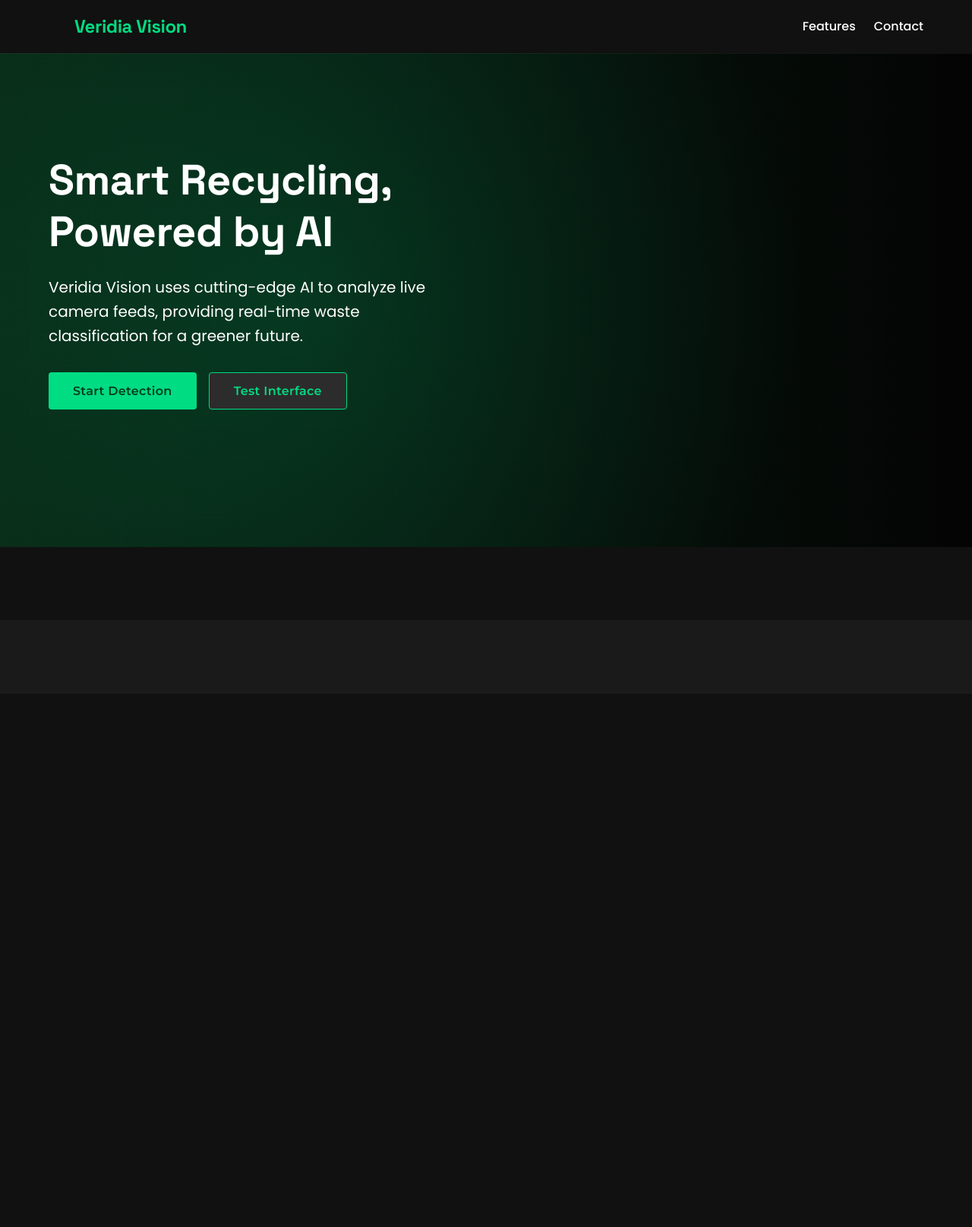
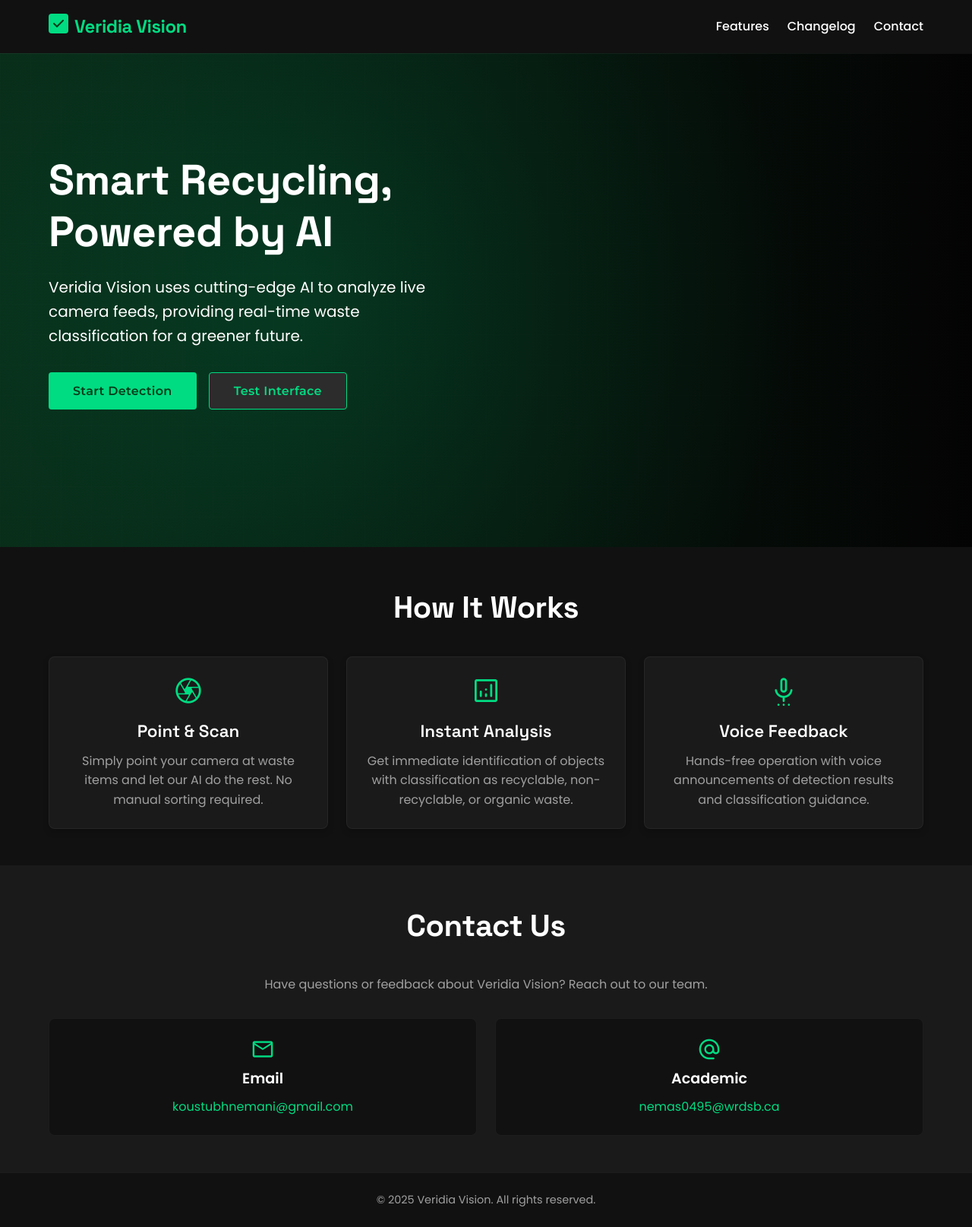
Before and after one commit to SaiCraze/VeridiaVision, a Python web app: template templates/index.html in a window 1280 px wide. Shown: the whole page at 76% size. Before the commit the page ends 720 px from the top, so only its background shows below. Run offline with Jinja, Linux system fonts and the light colour scheme; the template is opened without the code that fills it, so the values that code supplies are empty.

Commit message:
Update index.html

```diff
--- a/templates/index.html
+++ b/templates/index.html
@@ -24,18 +24,29 @@
     <style>
         .hero-buttons {
             display: flex;
-            gap: var(--space-sm, 16px); /* Use variable from styles.css or default */
-            flex-wrap: wrap;
+            gap: var(--space-sm, 16px); /* Use variable or default */
+            flex-wrap: wrap; /* Allow buttons to wrap */
+            margin-top: var(--space-lg, 32px); /* Add some space above buttons */
         }
+        /* Style for the test button */
         #test-interface-button {
-            background-color: var(--subtle-gray, #2c2c2c);
+            background-color: var(--subtle-gray, #2c2c2c); /* Use subtle color */
             color: var(--primary-green, #00DC82);
             border: 1px solid var(--primary-green, #00DC82);
+            padding: 14px 32px; /* Match cta-button padding if defined */
+            font-size: 1rem; /* Match cta-button font size */
+            font-weight: 600; /* Match cta-button font weight */
+            border-radius: 4px; /* Match cta-button border radius */
+            cursor: pointer;
+            transition: all 0.2s ease;
+            display: inline-block;
+            letter-spacing: 0.3px;
+            font-family: var(--font-interface, 'Montserrat'); /* Match cta-button font */
         }
          #test-interface-button:hover {
-             background-color: rgba(0, 220, 130, 0.1);
+             background-color: rgba(0, 220, 130, 0.1); /* Subtle green background */
              box-shadow: 0 4px 12px rgba(0, 220, 130, 0.2);
-             transform: translateY(-2px); /* Keep hover effect consistent */
+             transform: translateY(-2px);
          }
     </style>
 </head>
@@ -44,12 +55,16 @@
         <div class="nav-container">
             <div class="logo-container">
                 <span class="logo-icon">
-                     <svg width="26" height="26" viewBox="0 0 26 26" fill="none" xmlns="http://www.w3.org/2000/svg"></svg>
+                    <svg width="26" height="26" viewBox="0 0 26 26" fill="none" xmlns="http://www.w3.org/2000/svg">
+                        <rect width="26" height="26" rx="4" fill="#00DC82"/>
+                        <path d="M7 13L11 17L19 9" stroke="#003c1a" stroke-width="2" stroke-linecap="round" stroke-linejoin="round"/>
+                    </svg>
                 </span>
                 <a href="{{ url_for('index') }}" class="logo-text">Veridia Vision</a>
             </div>
             <ul class="nav-links">
                 <li><a href="#features" class="nav-link">Features</a></li>
+                <li><a href="{{ url_for('changelog_page') }}" class="nav-link">Changelog</a></li>
                 <li><a href="#contact" class="nav-link">Contact</a></li>
             </ul>
         </div>
@@ -73,26 +88,68 @@
     </main>
 
     <section id="features" class="features-section">
-        </section>
+        <div class="section-container">
+            <h2 class="section-title">How It Works</h2>
+            <div class="feature-cards">
+                <div class="feature-card">
+                    <span class="feature-icon material-symbols-rounded">camera</span>
+                    <h3>Point & Scan</h3>
+                    <p>Simply point your camera at waste items and let our AI do the rest. No manual sorting required.</p>
+                </div>
+                <div class="feature-card">
+                    <span class="feature-icon material-symbols-rounded">analytics</span>
+                    <h3>Instant Analysis</h3>
+                    <p>Get immediate identification of objects with classification as recyclable, non-recyclable, or organic waste.</p>
+                </div>
+                <div class="feature-card">
+                    <span class="feature-icon material-symbols-rounded">settings_voice</span>
+                    <h3>Voice Feedback</h3>
+                    <p>Hands-free operation with voice announcements of detection results and classification guidance.</p>
+                </div>
+            </div>
+        </div>
+    </section>
 
     <section id="contact" class="contact-section">
-       </section>
+        <div class="section-container">
+            <h2 class="section-title">Contact Us</h2>
+            <p class="contact-description">Have questions or feedback about Veridia Vision? Reach out to our team.</p>
+            <div class="contact-cards">
+                <div class="contact-card">
+                    <span class="contact-icon material-symbols-rounded">email</span>
+                    <h3>Email</h3>
+                    <a href="mailto:koustubhnemani@gmail.com" class="contact-link">koustubhnemani@gmail.com</a>
+                </div>
+                <div class="contact-card">
+                    <span class="contact-icon material-symbols-rounded">alternate_email</span>
+                    <h3>Academic</h3>
+                    <a href="mailto:nemas0495@wrdsb.ca" class="contact-link">nemas0495@wrdsb.ca</a>
+                </div>
+            </div>
+        </div>
+    </section>
 
     <footer class="main-footer">
-       </footer>
+        <div class="section-container">
+            <p>© 2025 Veridia Vision. All rights reserved.</p>
+        </div>
+    </footer>
 
     <script>
+        // Get the buttons
         const startBtn = document.getElementById("start-detection-button");
-        const testBtn = document.getElementById("test-interface-button"); // Get the new button
+        const testBtn = document.getElementById("test-interface-button"); // Get the new test button
 
-        // Original button goes to the original camera page
+        // Original button links to the main camera page
         startBtn.onclick = function() {
-            window.location.href = "{{ url_for('camera_page') }}"; // Links to /camera
+            // Make sure 'camera_page' matches the function name in app.py for the main camera route
+            window.location.href = "{{ url_for('camera_page') }}";
         }
 
-        // New button goes to the new test page route
+        // Test button links to the new test camera page route
         testBtn.onclick = function() {
-            window.location.href = "{{ url_for('camera_test_page') }}"; // Links to /camera_test
+            // Make sure 'camera_test_page' matches the function name in app.py for the test route
+            window.location.href = "{{ url_for('camera_test_page') }}";
         }
     </script>
 </body>
```
